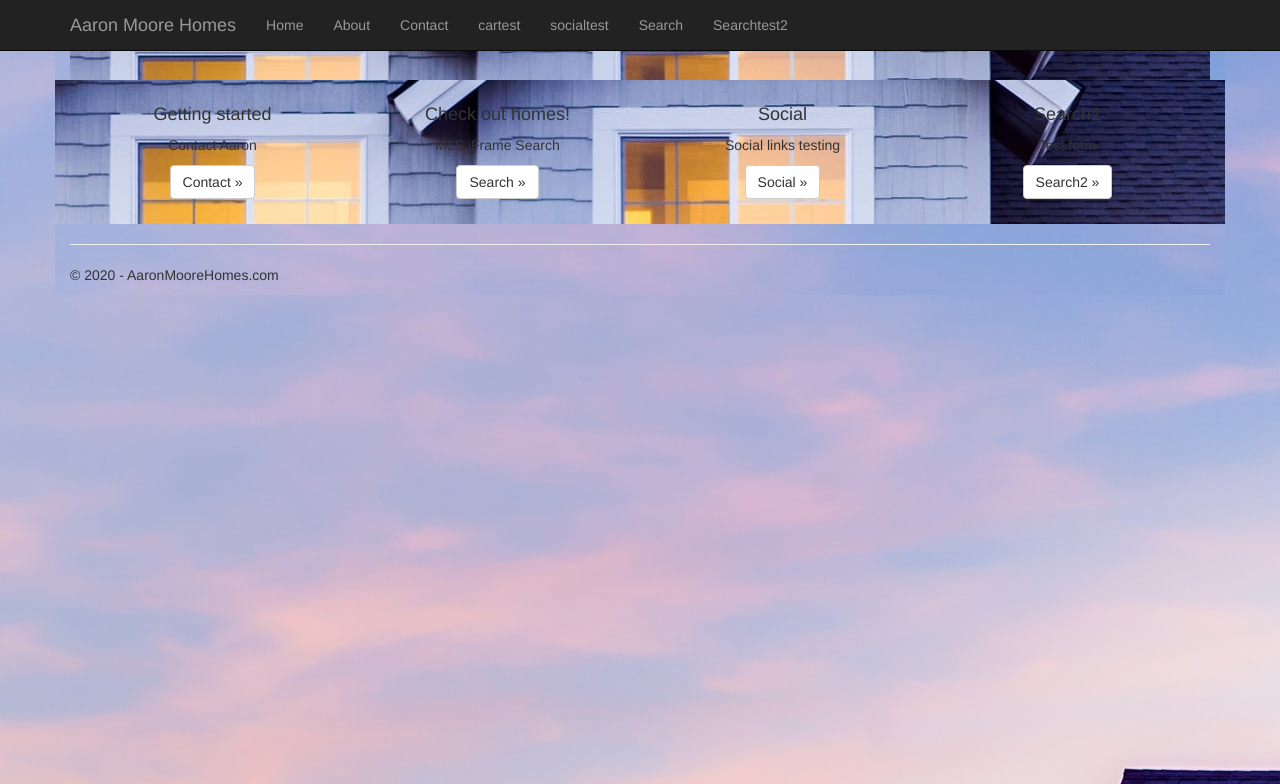
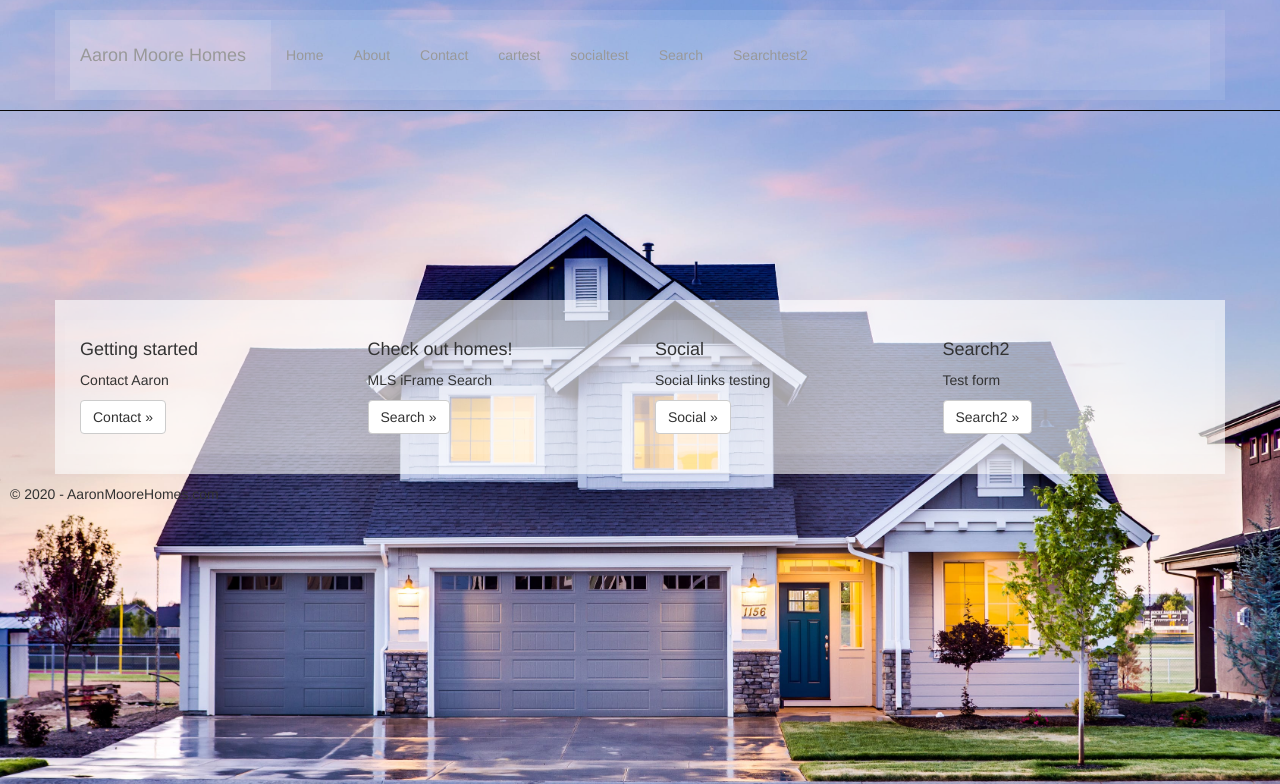
Before and after one commit to khammrich/aaron, a Flask app: page / in a window 1280 px wide. Shown: the top 784 px of the page. Run offline with Flask 2, Linux system fonts and the light colour scheme; some libraries are stand-ins or nearby versions.

Commit message:
Back ground image and other garbage I need to fix

```diff
--- a/amh/templates/index.html
+++ b/amh/templates/index.html
@@ -1,12 +1,7 @@
 {% extends "layout.html" %}
 
 {% block content %}
-    <style>
-
-    </style>
-    <div id="bgimage"></div>
-
-    <div id="bgimage" class="row" align="center">
+    <div class="row">
         <div class="col-sm-3">
             <h4>Getting started</h4>
             <p>Contact Aaron</p>
@@ -28,4 +23,5 @@
             <p><a class="btn btn-default" href="search2">Search2 &raquo;</a></p>
         </div>
     </div>
+
 {% endblock %}
--- a/amh/templates/layout.html
+++ b/amh/templates/layout.html
@@ -7,8 +7,54 @@
     <link rel="stylesheet" type="text/css" href="static/content/bootstrap.min.css"/>
     <link rel="stylesheet" type="text/css" href="static/content/site.css"/>
     <script src="static/scripts/modernizr-2.6.2.js"></script>
+    <style>
+        div {
+            background: rgba(255, 255, 255, 0.1);
+            padding: 10px;
+            margin: auto;
+            display: block;
+        }
+
+        div.row {
+            background: rgba(75, 75, 75, 0);
+            background-image: inherit;
+            display: block;
+            float: inside;
+        }
+
+        div.second {
+            background: rgba(100, 100, 100, 0.1);
+        }
+
+        div.navbar {
+            background: rgba(0, 0, 0, 0.0);
+        }
+
+        div.navbar-collapse {
+            background: rgba(76, 175, 80, 0.);
+        }
+
+        div.bottom {
+            alignment: bottom;
+            background: rgba(0, 0, 0, 0.0);
+        }
+
+        div.body-content {
+            background: rgba(255, 255, 255, 0.6);
+            margin: 250px auto auto;
+            block-size: content-box;
+        }
+
+        body {
+            background: url(static/images/Home-indexphoto.jpeg) no-repeat center center fixed;
+            -webkit-background-size: cover;
+            -moz-background-size: cover;
+            -o-background-size: cover;
+            background-size: cover;
+            margin: auto;
+        }
+    </style>
 </head>
-
 <body>
 <div class="navbar navbar-inverse navbar-fixed-top">
     <div class="container">
@@ -32,16 +78,16 @@
 
     <div class="container body-content">
         {% block content %}{% endblock %}
-        <hr />
+    </div>
+<div class="bottom">
     <footer>
         <p>&copy; {{ year }} - AaronMooreHomes.com </p>
     </footer>
 </div>
-
+</div>
 <script src="static/scripts/jquery-1.10.2.js"></script>
 <script src="static/scripts/bootstrap.js"></script>
 <script src="static/scripts/respond.js"></script>
 {% block scripts %}{% endblock %}
-
 </body>
 </html>
--- a/amh/templates/search.html
+++ b/amh/templates/search.html
@@ -14,7 +14,8 @@ iframe:target {
         target: parent;
     }
 </style>
-<iframe src='http://www.mls.com/search/washington/metro/seattle-area.mvc' frameborder=0 width=100% height=800></iframe>
+    <iframe frameborder=0 height=800 src='http://www.mls.com/search/washington/metro/seattle-area.mvc'
+            width=100%></iframe>
 
     <script src='https://www.google.com/recaptcha/api.js?render=explicit&onload=onloadCallback' async defer></script>
 
```
Lines whose indentation alone changed are shown as unchanged.
